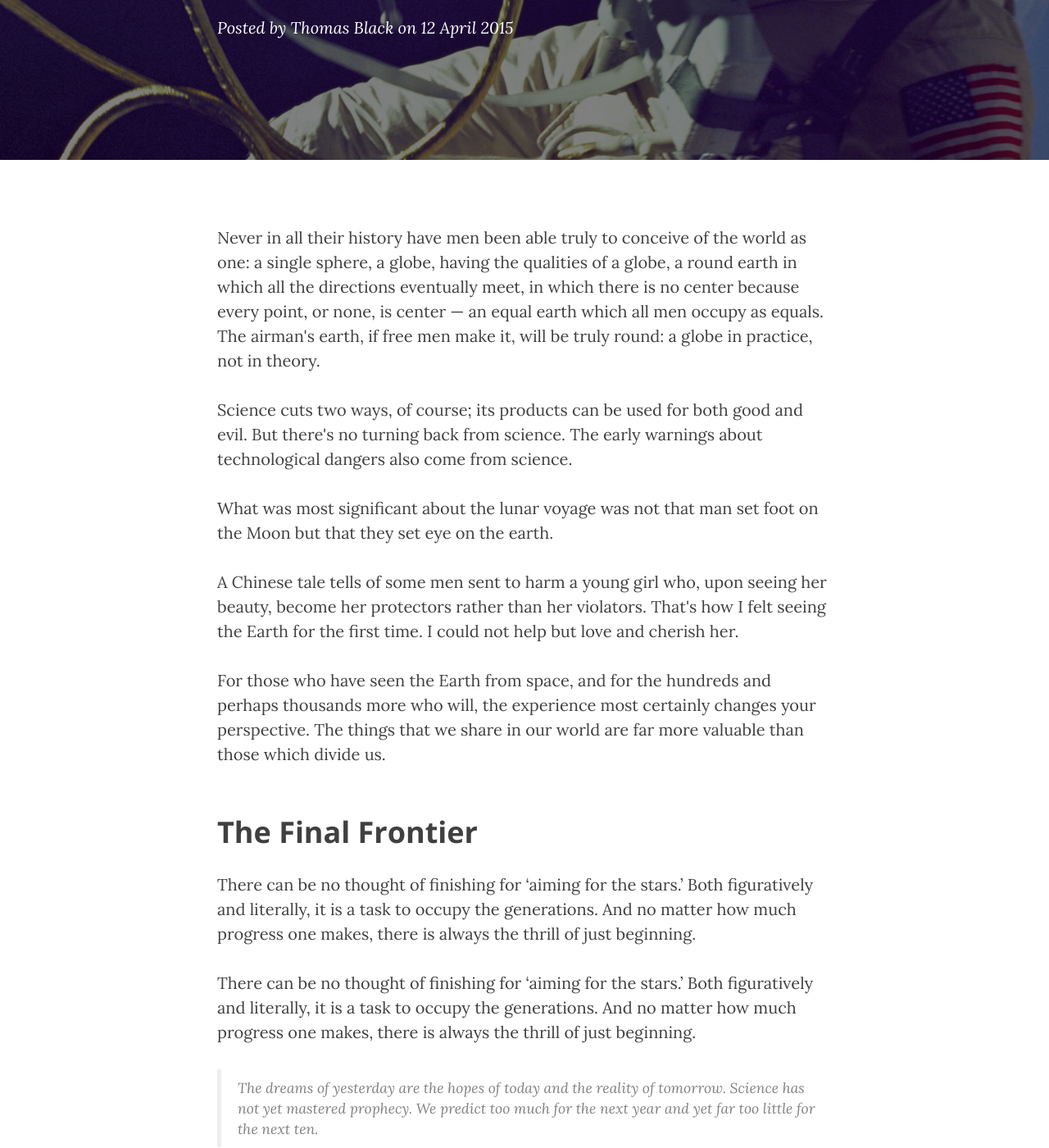
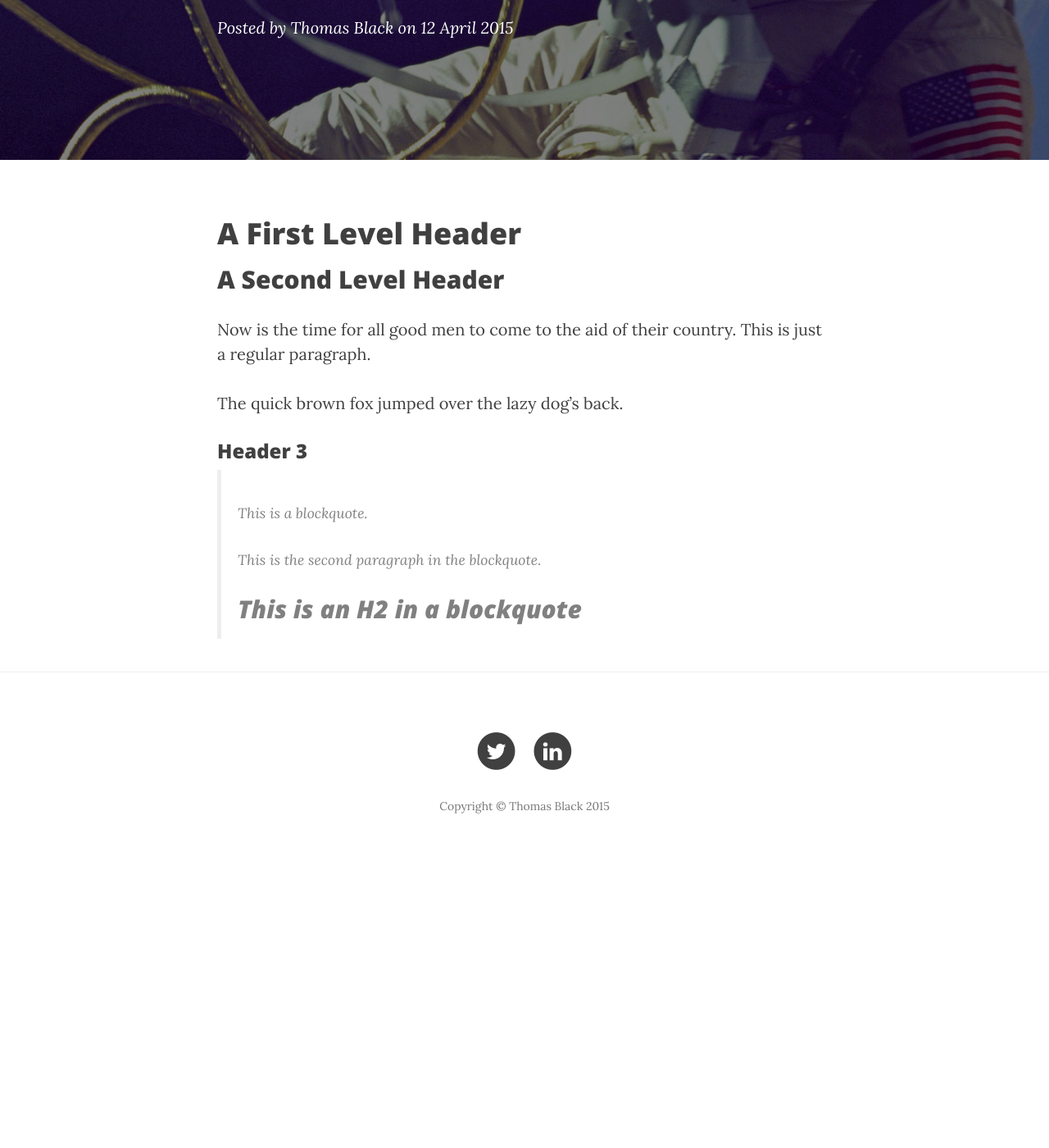
Before and after one commit to tsblack/tsblack.github.io, a Jekyll site: the page built from _posts/2015-04-12-blogging-like-a-hacker.md, in a window 1280 px wide and 1400 px high, scrolled down 281 px. Shown: the whole window at 82% size. Built offline with Jekyll 4.4.1, drawn with Linux system fonts in a browser that asks for light colours; nearby versions of some CDN libraries; after the commit the page ends 1340 px from its top, so only the background shows below that; some of the changed text lies outside the part shown.

Commit message:
Jekyll cleanup

```diff
--- a/_includes/post.html
+++ b/_includes/post.html
@@ -19,40 +19,7 @@
         <div class="container">
             <div class="row">
                 <div class="col-lg-8 col-lg-offset-2 col-md-10 col-md-offset-1">
-                    <p>Never in all their history have men been able truly to conceive of the world as one: a single sphere, a globe, having the qualities of a globe, a round earth in which all the directions eventually meet, in which there is no center because every point, or none, is center — an equal earth which all men occupy as equals. The airman's earth, if free men make it, will be truly round: a globe in practice, not in theory.</p>
-
-                    <p>Science cuts two ways, of course; its products can be used for both good and evil. But there's no turning back from science. The early warnings about technological dangers also come from science.</p>
-
-                    <p>What was most significant about the lunar voyage was not that man set foot on the Moon but that they set eye on the earth.</p>
-
-                    <p>A Chinese tale tells of some men sent to harm a young girl who, upon seeing her beauty, become her protectors rather than her violators. That's how I felt seeing the Earth for the first time. I could not help but love and cherish her.</p>
-
-                    <p>For those who have seen the Earth from space, and for the hundreds and perhaps thousands more who will, the experience most certainly changes your perspective. The things that we share in our world are far more valuable than those which divide us.</p>
-
-                    <h2 class="section-heading">The Final Frontier</h2>
-
-                    <p>There can be no thought of finishing for ‘aiming for the stars.’ Both figuratively and literally, it is a task to occupy the generations. And no matter how much progress one makes, there is always the thrill of just beginning.</p>
-
-                    <p>There can be no thought of finishing for ‘aiming for the stars.’ Both figuratively and literally, it is a task to occupy the generations. And no matter how much progress one makes, there is always the thrill of just beginning.</p>
-
-                    <blockquote>The dreams of yesterday are the hopes of today and the reality of tomorrow. Science has not yet mastered prophecy. We predict too much for the next year and yet far too little for the next ten.</blockquote>
-
-                    <p>Spaceflights cannot be stopped. This is not the work of any one man or even a group of men. It is a historical process which mankind is carrying out in accordance with the natural laws of human development.</p>
-
-                    <h2 class="section-heading">Reaching for the Stars</h2>
-
-                    <p>As we got further and further away, it [the Earth] diminished in size. Finally it shrank to the size of a marble, the most beautiful you can imagine. That beautiful, warm, living object looked so fragile, so delicate, that if you touched it with a finger it would crumble and fall apart. Seeing this has to change a man.</p>
-
-                    <a href="#">
-                        <img class="img-responsive" src="img/post-sample-image.jpg" alt="">
-                    </a>
-                    <span class="caption text-muted">To go places and do things that have never been done before – that’s what living is all about.</span>
-
-                    <p>Space, the final frontier. These are the voyages of the Starship Enterprise. Its five-year mission: to explore strange new worlds, to seek out new life and new civilizations, to boldly go where no man has gone before.</p>
-
-                    <p>As I stand out here in the wonders of the unknown at Hadley, I sort of realize there’s a fundamental truth to our nature, Man must explore, and this is exploration at its greatest.</p>
-
-                    <p>Placeholder text by <a href="http://spaceipsum.com/">Space Ipsum</a>. Photographs by <a href="https://www.flickr.com/photos/nasacommons/">NASA on The Commons</a>.</p>
+                    {{ page.content }}
                 </div>
             </div>
         </div>
--- a/_posts/2015-04-12-blogging-like-a-hacker.md
+++ b/_posts/2015-04-12-blogging-like-a-hacker.md
@@ -6,3 +6,24 @@ author: Thomas Black
 published: true
 category: technology
 ---
+
+A First Level Header
+====================
+
+A Second Level Header
+---------------------
+
+Now is the time for all good men to come to
+the aid of their country. This is just a
+regular paragraph.
+
+The quick brown fox jumped over the lazy
+dog's back.
+
+### Header 3
+
+> This is a blockquote.
+>
+> This is the second paragraph in the blockquote.
+>
+> ## This is an H2 in a blockquote
```
